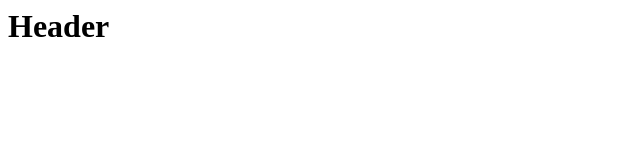
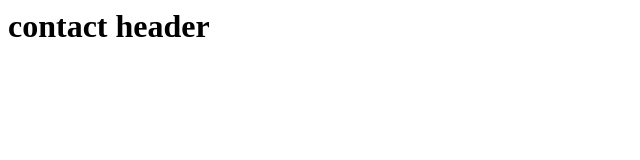
Before and after one commit to Github-Ravi/testproject, a plain HTML site: page index.html in a window 1280 px wide. Shown: the whole page, without its empty margins (0-640 px from the left). Drawn offline with Linux system fonts and the light colour scheme.

Commit message:
contact changes

```diff
--- a/index.html
+++ b/index.html
@@ -1,11 +1,11 @@
 <html>
 <head>
-<title>test project</title>
+<title>New project project</title>
 <link href="">
 </head>
 <body>
 <div id="container">
-<header><h1>Header</h1></header>
+<header><h1>contact header</h1></header>
 
 </div>
 
```
